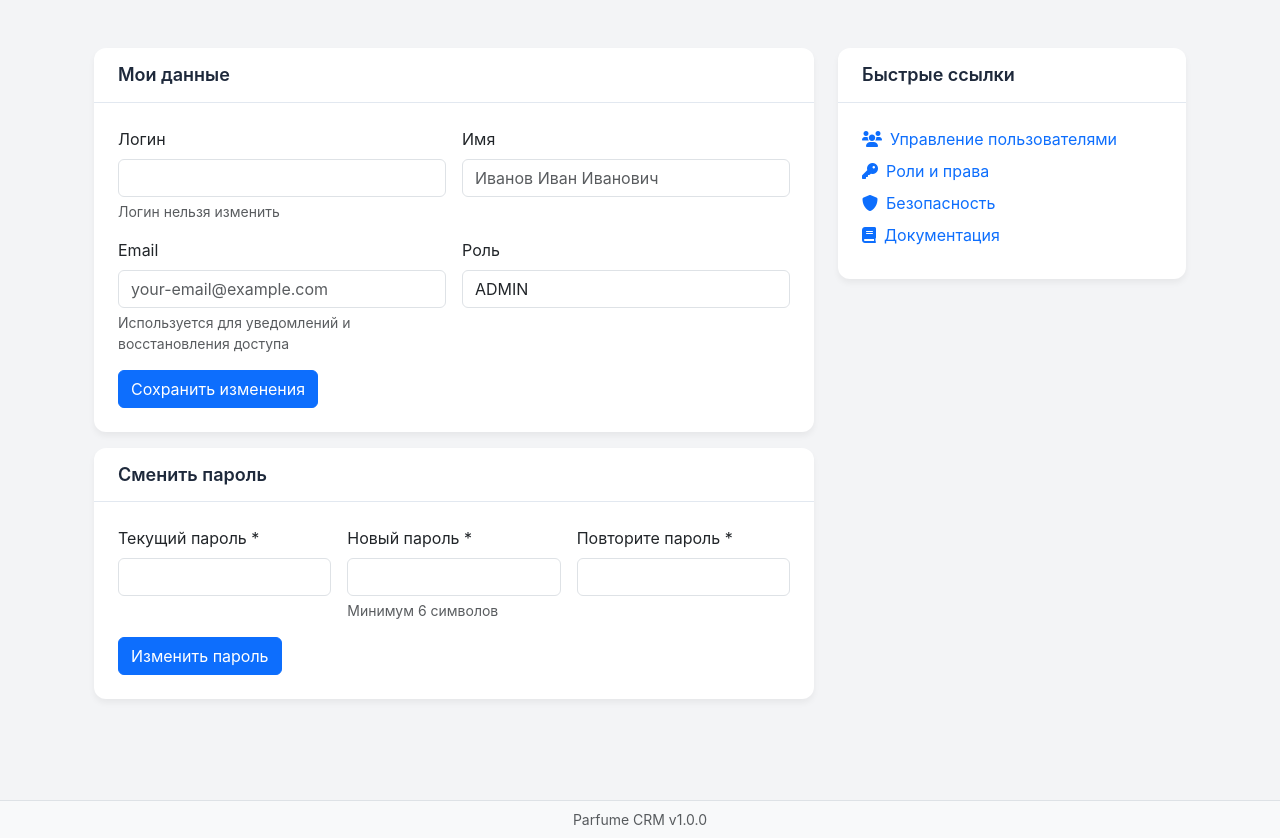
After one commit to coinsproject/crm_parfume, a FastAPI app: template app/templates/admin_profile.html in a window 1280 px wide. The commit adds this page. Run offline with FastAPI, Linux system fonts and the light colour scheme; the template is opened without the code that fills it, so the values that code supplies are empty.

Commit message:
Add admin profile page with password change and profile data editing

```diff
--- /dev/null
+++ b/app/templates/admin_profile.html
@@ -0,0 +1,122 @@
+{% extends "layout.html" %}
+
+{% block title %}Мой профиль - Parfume CRM{% endblock %}
+
+{% block page_title %}Мой профиль{% endblock %}
+
+{% block content %}
+<div class="container-fluid">
+    <div class="row">
+        <div class="col-lg-8">
+            <div class="card mb-3">
+                <div class="card-header">
+                    <h3 class="card-title mb-0">Мои данные</h3>
+                </div>
+                <div class="card-body">
+                    {% if profile_status == 'ok' %}
+                        <div class="alert alert-success">Профиль успешно обновлён</div>
+                    {% elif profile_status == 'email_exists' %}
+                        <div class="alert alert-danger">Email уже используется другим пользователем</div>
+                    {% endif %}
+
+                    <form method="post" action="/settings/profile/update" class="row g-3">
+                        <div class="col-md-6">
+                            <label for="username" class="form-label">Логин</label>
+                            <input type="text" class="form-control" id="username" value="{{ current_user.username }}" readonly>
+                            <div class="form-text">Логин нельзя изменить</div>
+                        </div>
+
+                        <div class="col-md-6">
+                            <label for="full_name" class="form-label">Имя</label>
+                            <input type="text" class="form-control" id="full_name" name="full_name" value="{{ current_user.full_name or '' }}" placeholder="Иванов Иван Иванович">
+                        </div>
+
+                        <div class="col-md-6">
+                            <label for="email" class="form-label">Email</label>
+                            <input type="email" class="form-control" id="email" name="email" value="{{ current_user.email or '' }}" placeholder="your-email@example.com">
+                            <div class="form-text">Используется для уведомлений и восстановления доступа</div>
+                        </div>
+
+                        <div class="col-md-6">
+                            <label class="form-label">Роль</label>
+                            <input type="text" class="form-control" value="{{ current_user.role.name if current_user.role else 'ADMIN' }}" readonly>
+                        </div>
+
+                        <div class="col-12">
+                            <button type="submit" class="btn btn-primary">Сохранить изменения</button>
+                        </div>
+                    </form>
+                </div>
+            </div>
+
+            <div class="card">
+                <div class="card-header">
+                    <h3 class="card-title mb-0">Сменить пароль</h3>
+                </div>
+                <div class="card-body">
+                    {% if password_status == 'ok' %}
+                        <div class="alert alert-success">Пароль успешно изменён</div>
+                    {% elif password_status == 'bad_old' %}
+                        <div class="alert alert-danger">Текущий пароль неверный</div>
+                    {% elif password_status == 'bad_new' %}
+                        <div class="alert alert-danger">Новый пароль должен быть минимум 6 символов</div>
+                    {% elif password_status == 'bad_confirm' %}
+                        <div class="alert alert-danger">Пароли не совпадают</div>
+                    {% endif %}
+
+                    <form method="post" action="/settings/profile/change_password" class="row g-3">
+                        <div class="col-md-4">
+                            <label for="current_password" class="form-label">Текущий пароль *</label>
+                            <input type="password" class="form-control" id="current_password" name="current_password" required>
+                        </div>
+                        <div class="col-md-4">
+                            <label for="new_password" class="form-label">Новый пароль *</label>
+                            <input type="password" class="form-control" id="new_password" name="new_password" required minlength="6">
+                            <div class="form-text">Минимум 6 символов</div>
+                        </div>
+                        <div class="col-md-4">
+                            <label for="new_password_confirm" class="form-label">Повторите пароль *</label>
+                            <input type="password" class="form-control" id="new_password_confirm" name="new_password_confirm" required minlength="6">
+                        </div>
+                        <div class="col-12">
+                            <button type="submit" class="btn btn-primary">Изменить пароль</button>
+                        </div>
+                    </form>
+                </div>
+            </div>
+        </div>
+
+        <div class="col-lg-4">
+            <div class="card">
+                <div class="card-header">
+                    <h5 class="card-title mb-0">Быстрые ссылки</h5>
+                </div>
+                <div class="card-body">
+                    <ul class="list-unstyled mb-0">
+                        <li class="mb-2">
+                            <a href="/settings/users" class="text-decoration-none">
+                                <i class="fas fa-users me-2"></i>Управление пользователями
+                            </a>
+                        </li>
+                        <li class="mb-2">
+                            <a href="/settings/roles" class="text-decoration-none">
+                                <i class="fas fa-key me-2"></i>Роли и права
+                            </a>
+                        </li>
+                        <li class="mb-2">
+                            <a href="/settings/security" class="text-decoration-none">
+                                <i class="fas fa-shield-alt me-2"></i>Безопасность
+                            </a>
+                        </li>
+                        <li class="mb-2">
+                            <a href="/settings/docs" class="text-decoration-none">
+                                <i class="fas fa-book me-2"></i>Документация
+                            </a>
+                        </li>
+                    </ul>
+                </div>
+            </div>
+        </div>
+    </div>
+</div>
+{% endblock %}
--- a/app/templates/partials/topbar.html
+++ b/app/templates/partials/topbar.html
@@ -9,6 +9,11 @@
         {% if current_user %}
           {% if current_user.role and current_user.role.name == 'PARTNER' %}
           <a class="btn btn-outline-secondary btn-sm d-none d-md-inline-flex" href="/partners/me">
+            <span class="d-none d-lg-inline">Профиль</span>
+            <i class="fas fa-user d-lg-none"></i>
+          </a>
+          {% elif current_user.role and current_user.role.name == 'ADMIN' %}
+          <a class="btn btn-outline-secondary btn-sm d-none d-md-inline-flex" href="/settings/profile">
             <span class="d-none d-lg-inline">Профиль</span>
             <i class="fas fa-user d-lg-none"></i>
           </a>
```
Also changed, not shown: app/routes/settings.py (+80 -1 lines).
